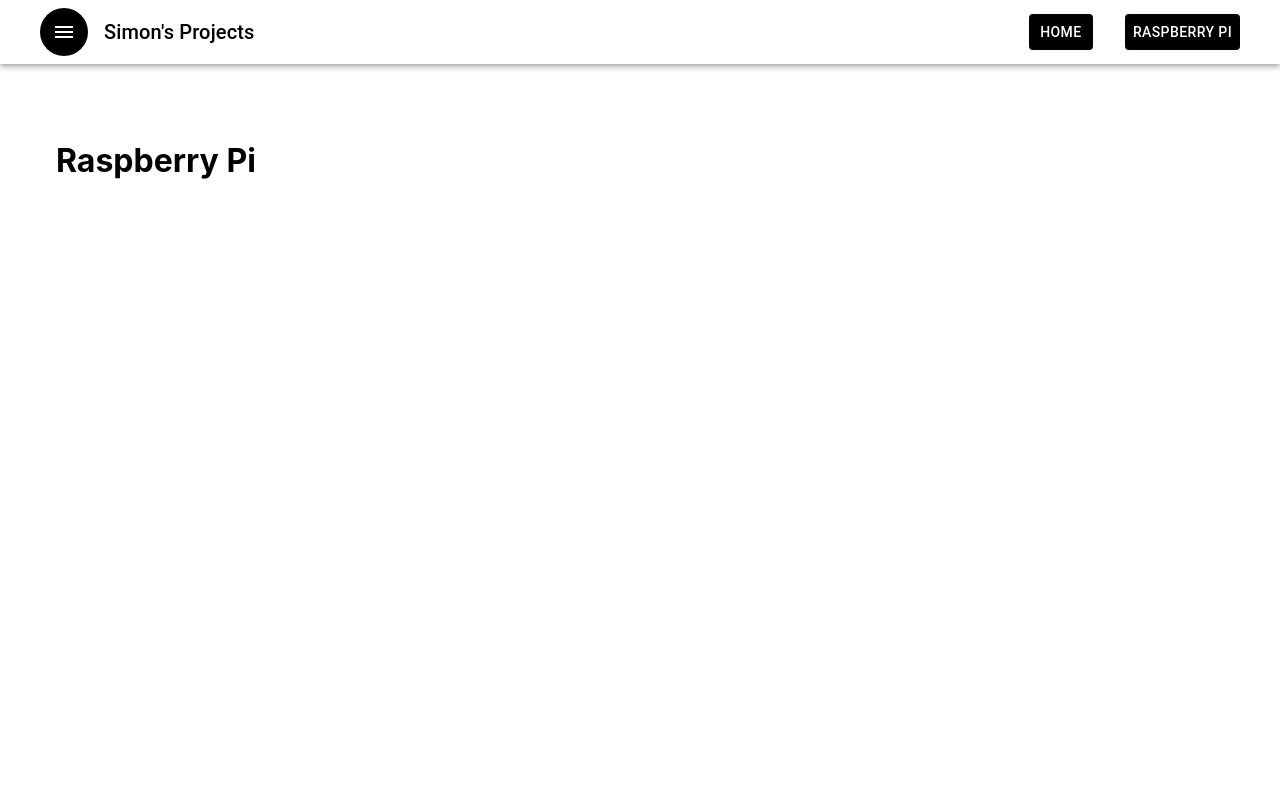
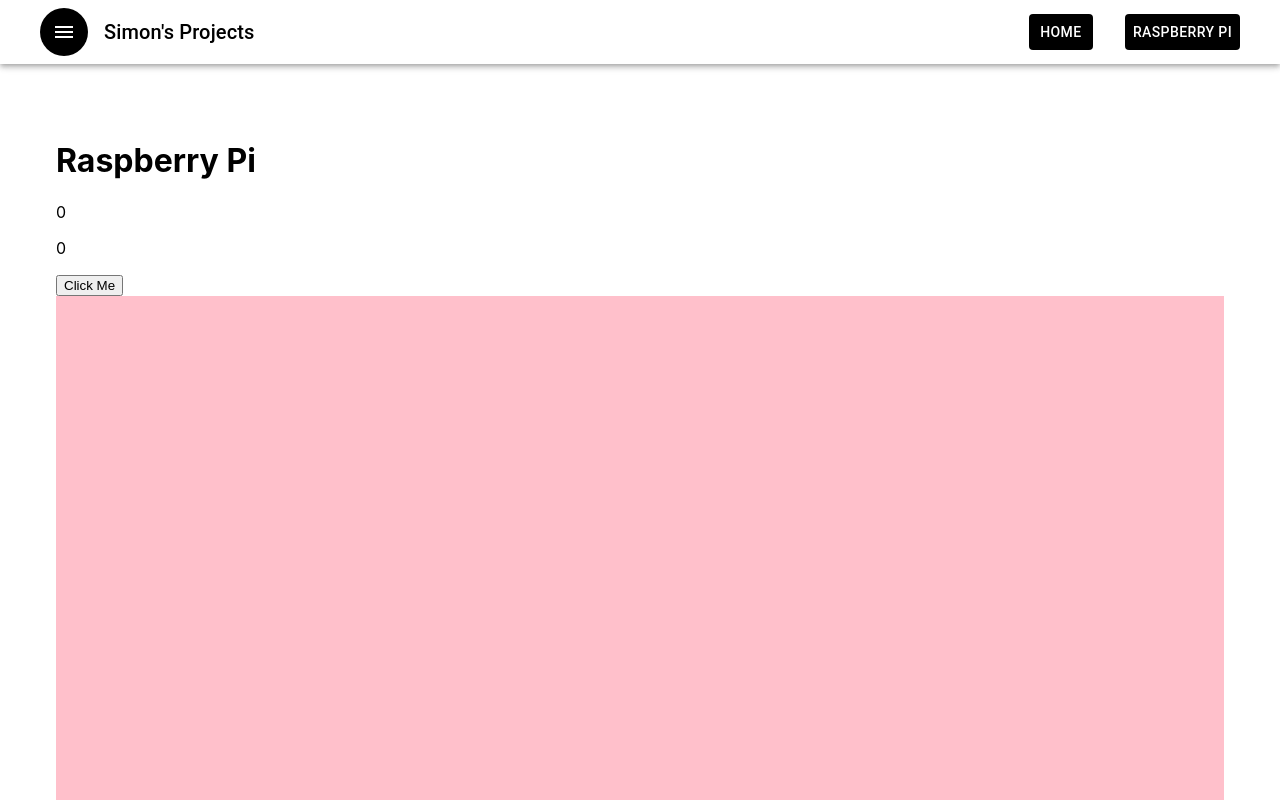
Before and after one commit to Simon-Oliver/ui-practice, a React (Create React App) app in the folder client/: page /rpi in a window 1280 px wide. Shown: the top 800 px of the page. Built offline with nearby package versions, Linux system fonts and the light colour scheme; the HTML template or start-up script is replaced by a standard one.

Commit message:
playing with hooks

```diff
--- a/client/src/pages/Raspberry Pi/Rpi.js
+++ b/client/src/pages/Raspberry Pi/Rpi.js
@@ -1,9 +1,32 @@
-import React from 'react';
+import React, { useState, useEffect } from 'react';
+import styles from './rpi.module.css';
 
 const Rpi = () => {
+  const [items, setItems] = useState({ count: 0 });
+  const [scrollDepth, setScroll] = useState(0);
+
+  const updateState = (num) => {
+    document.documentElement.scrollTo(0, 290) || document.body.scrollTo(0, 290);
+    setItems({ count: items.count + num });
+  };
+
+  const getScroll = () => {
+    const scroll = document.documentElement.scrollTop || document.body.scrollTop;
+    console.log(scroll);
+    setScroll(scroll);
+  };
+
+  useEffect(() => {
+    window.addEventListener('scroll', getScroll);
+  });
+
   return (
     <div>
       <h1>Raspberry Pi</h1>
+      <p>{items.count}</p>
+      <p>{scrollDepth}</p>
+      <button onClick={() => updateState(5)}>Click Me</button>
+      <div className={styles.bottom}></div>
     </div>
   );
 };
--- /dev/null
+++ b/client/src/pages/Raspberry Pi/rpi.module.css
@@ -0,0 +1,4 @@
+.bottom {
+  height: 100vh;
+  background-color: pink;
+}
```
